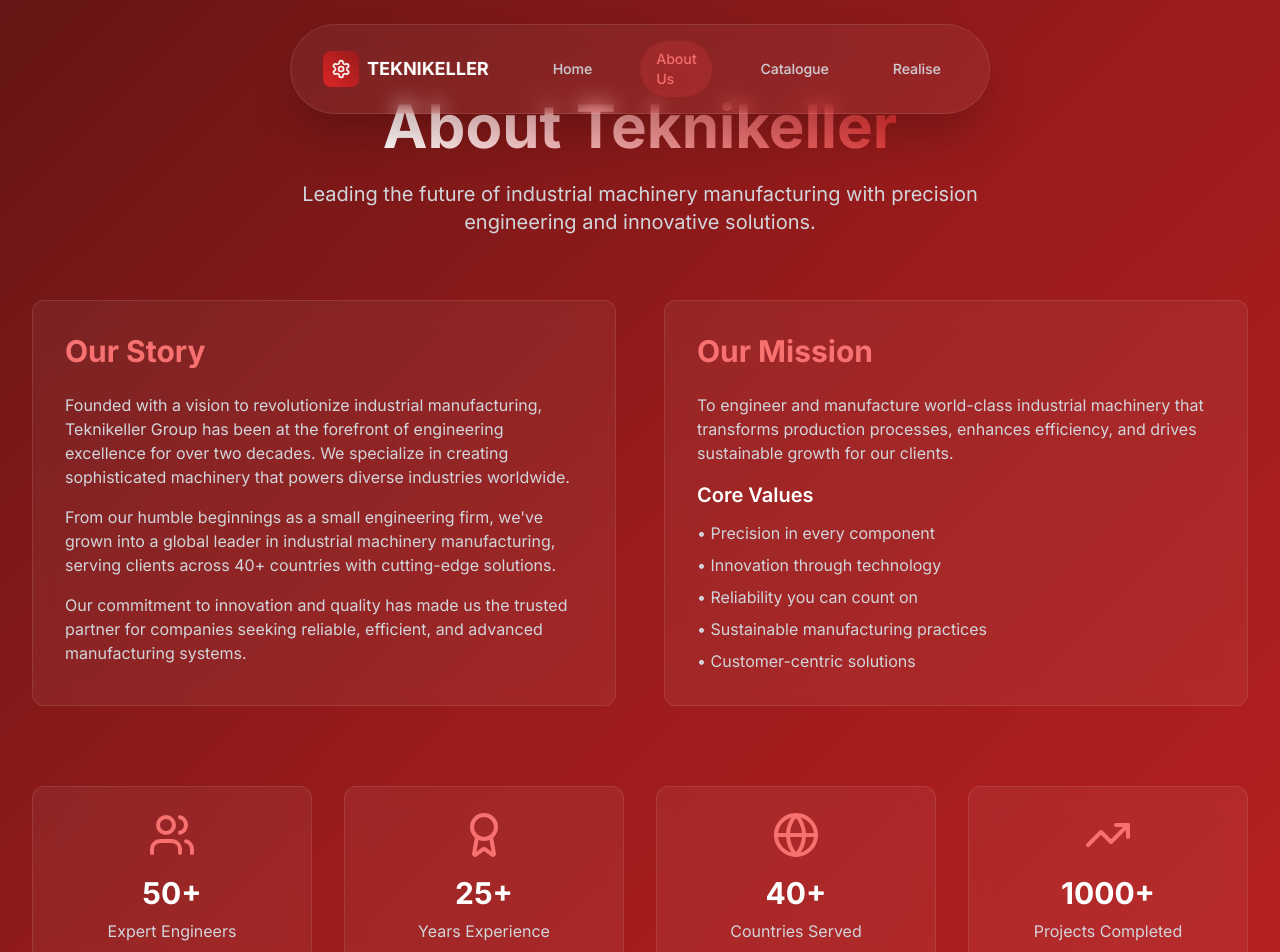
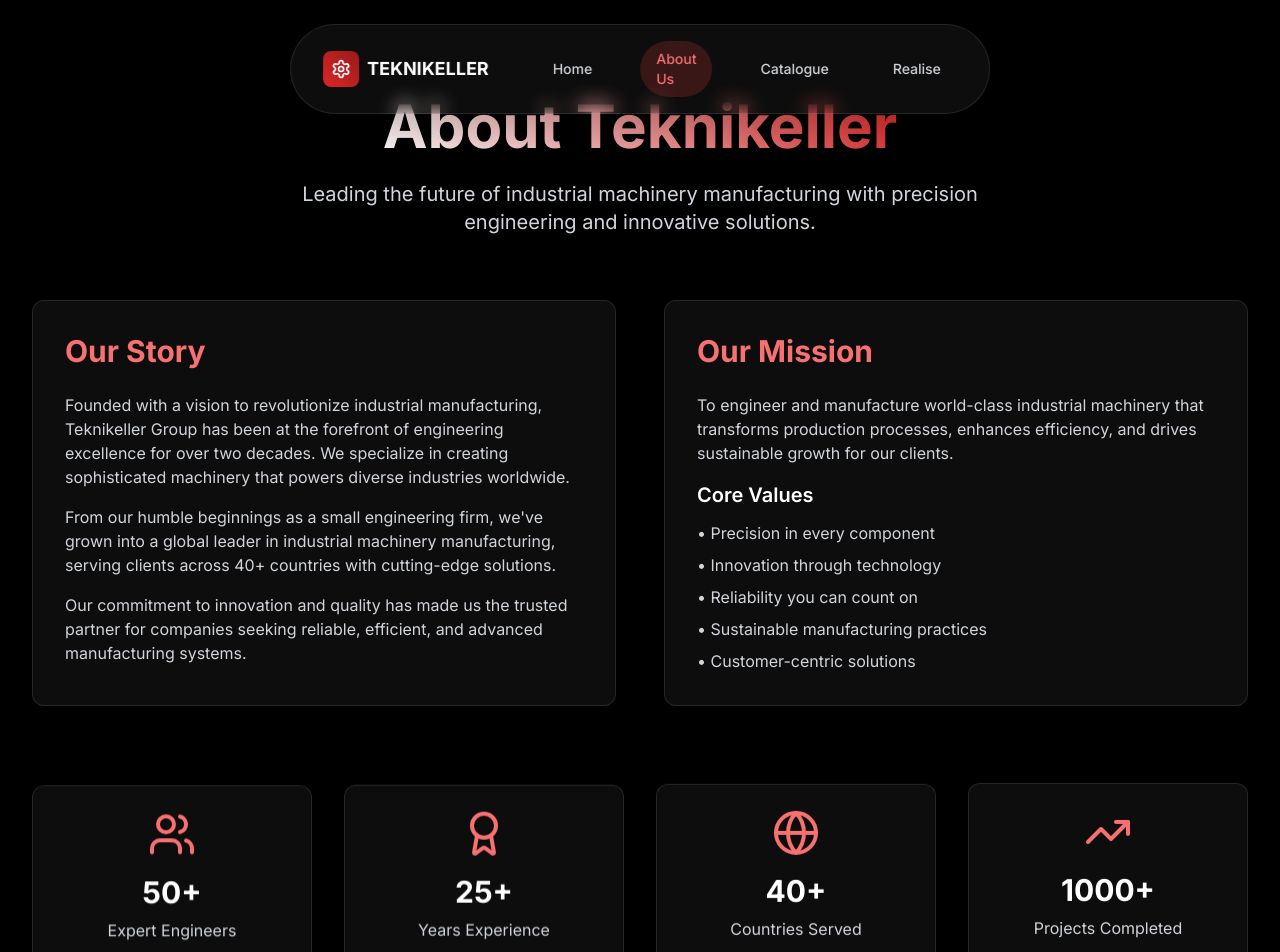
Before and after one commit to Oxz2n/teknikeller-forge-web, a React (Vite) app: page /about in a window 1280 px wide. Shown: the top 952 px of the page. Built offline with nearby package versions, Linux system fonts and the light colour scheme.

Commit message:
Refactor: Add animated gradient blobs and succession animation
- Changed the background to an animated gradient with blob shapes.
- Added succession animation to the website UI.

```diff
--- a/src/index.css
+++ b/src/index.css
@@ -1,3 +1,4 @@
+
 @tailwind base;
 @tailwind components;
 @tailwind utilities;
@@ -69,15 +70,39 @@
   }
 }
 
-@keyframes gradient-shift {
-  0% {
-    background-position: 0% 50%;
+@keyframes blob-move {
+  0%, 100% {
+    transform: translate(0px, 0px) scale(1);
   }
-  50% {
-    background-position: 100% 50%;
+  33% {
+    transform: translate(30px, -50px) scale(1.1);
   }
-  100% {
-    background-position: 0% 50%;
+  66% {
+    transform: translate(-20px, 20px) scale(0.9);
+  }
+}
+
+@keyframes blob-move-2 {
+  0%, 100% {
+    transform: translate(0px, 0px) scale(1);
+  }
+  33% {
+    transform: translate(-30px, 50px) scale(0.8);
+  }
+  66% {
+    transform: translate(50px, -30px) scale(1.2);
+  }
+}
+
+@keyframes blob-move-3 {
+  0%, 100% {
+    transform: translate(0px, 0px) scale(1);
+  }
+  33% {
+    transform: translate(40px, 40px) scale(1.1);
+  }
+  66% {
+    transform: translate(-40px, -40px) scale(0.9);
   }
 }
 
@@ -103,11 +128,58 @@
   }
 }
 
+@keyframes succession-fade {
+  0% {
+    opacity: 0;
+    transform: translateY(20px) scale(0.95);
+  }
+  100% {
+    opacity: 1;
+    transform: translateY(0) scale(1);
+  }
+}
+
+@keyframes float {
+  0%, 100% {
+    transform: translateY(0px);
+  }
+  50% {
+    transform: translateY(-10px);
+  }
+}
+
 @layer utilities {
-  .bg-industrial-gradient {
-    background: linear-gradient(-45deg, #000000, #1a0a0a, #dc2626, #991b1b, #2a0f0f, #000000);
-    background-size: 400% 400%;
-    animation: gradient-shift 8s ease infinite;
+  .bg-blob-gradient {
+    position: relative;
+    background: #000000;
+    overflow: hidden;
+  }
+
+  .bg-blob-gradient::before {
+    content: '';
+    position: absolute;
+    top: -50%;
+    left: -50%;
+    width: 200%;
+    height: 200%;
+    background: radial-gradient(circle at 20% 20%, rgba(220, 38, 38, 0.3) 0%, transparent 50%),
+                radial-gradient(circle at 80% 80%, rgba(153, 27, 27, 0.4) 0%, transparent 50%),
+                radial-gradient(circle at 40% 60%, rgba(220, 38, 38, 0.2) 0%, transparent 50%);
+    animation: blob-move 15s ease-in-out infinite;
+    z-index: -3;
+  }
+
+  .bg-blob-gradient::after {
+    content: '';
+    position: absolute;
+    top: -30%;
+    right: -30%;
+    width: 150%;
+    height: 150%;
+    background: radial-gradient(circle at 60% 40%, rgba(153, 27, 27, 0.4) 0%, transparent 60%),
+                radial-gradient(circle at 30% 70%, rgba(220, 38, 38, 0.25) 0%, transparent 50%);
+    animation: blob-move-2 20s ease-in-out infinite reverse;
+    z-index: -2;
   }
 
   .bg-red-gradient {
@@ -127,6 +199,34 @@
 
   .fade-slide-up {
     animation: fade-slide-up 1s ease-out;
+  }
+
+  .succession-1 {
+    animation: succession-fade 0.8s ease-out 0.1s both;
+  }
+
+  .succession-2 {
+    animation: succession-fade 0.8s ease-out 0.3s both;
+  }
+
+  .succession-3 {
+    animation: succession-fade 0.8s ease-out 0.5s both;
+  }
+
+  .succession-4 {
+    animation: succession-fade 0.8s ease-out 0.7s both;
+  }
+
+  .succession-5 {
+    animation: succession-fade 0.8s ease-out 0.9s both;
+  }
+
+  .succession-6 {
+    animation: succession-fade 0.8s ease-out 1.1s both;
+  }
+
+  .float-animation {
+    animation: float 3s ease-in-out infinite;
   }
 
   .border-gradient {
--- a/src/pages/About.tsx
+++ b/src/pages/About.tsx
@@ -1,3 +1,4 @@
+
 import Navigation from '@/components/Navigation';
 import Footer from '@/components/Footer';
 import { Users, Award, Globe, TrendingUp } from 'lucide-react';
@@ -11,24 +12,24 @@ const About = () => {
   ];
 
   return (
-    <div className="min-h-screen bg-industrial-gradient text-white">
+    <div className="min-h-screen bg-blob-gradient text-white">
       <Navigation />
 
       <div className="pt-24 pb-20">
         <div className="max-w-7xl mx-auto px-4 sm:px-6 lg:px-8">
           {/* Header */}
           <div className="text-center mb-16">
-            <h1 className="text-5xl md:text-6xl font-bold mb-6">
+            <h1 className="text-5xl md:text-6xl font-bold mb-6 succession-1">
               <span className="text-gradient">About Teknikeller</span>
             </h1>
-            <p className="text-xl text-gray-300 max-w-3xl mx-auto">
+            <p className="text-xl text-gray-300 max-w-3xl mx-auto succession-2">
               Leading the future of industrial machinery manufacturing with precision engineering and innovative solutions.
             </p>
           </div>
 
           {/* Company Story */}
           <div className="grid lg:grid-cols-2 gap-12 mb-20">
-            <div className="glass-effect p-8 rounded-xl">
+            <div className="glass-effect p-8 rounded-xl succession-3">
               <h2 className="text-3xl font-bold mb-6 text-red-400">Our Story</h2>
               <p className="text-gray-300 mb-4">
                 Founded with a vision to revolutionize industrial manufacturing, Teknikeller Group has been at the forefront of engineering excellence for over two decades. We specialize in creating sophisticated machinery that powers diverse industries worldwide.
@@ -41,7 +42,7 @@ const About = () => {
               </p>
             </div>
 
-            <div className="glass-effect p-8 rounded-xl">
+            <div className="glass-effect p-8 rounded-xl succession-4">
               <h2 className="text-3xl font-bold mb-6 text-red-400">Our Mission</h2>
               <p className="text-gray-300 mb-4">
                 To engineer and manufacture world-class industrial machinery that transforms production processes, enhances efficiency, and drives sustainable growth for our clients.
@@ -61,7 +62,7 @@ const About = () => {
           <div className="grid md:grid-cols-4 gap-8 mb-20">
             {stats.map((stat, index) => (
               <div key={index} className="text-center">
-                <div className="glass-effect p-6 rounded-xl">
+                <div className={`glass-effect p-6 rounded-xl float-animation succession-${index + 5}`} style={{ animationDelay: `${index * 0.1}s` }}>
                   <stat.icon className="h-12 w-12 text-red-400 mx-auto mb-4" />
                   <div className="text-3xl font-bold text-white mb-2">{stat.value}</div>
                   <div className="text-gray-300">{stat.label}</div>
@@ -72,7 +73,7 @@ const About = () => {
 
           {/* Expertise Areas */}
           <div className="text-center">
-            <h2 className="text-4xl font-bold mb-12">
+            <h2 className="text-4xl font-bold mb-12 succession-6">
               <span className="text-gradient">Our Expertise</span>
             </h2>
             <div className="grid md:grid-cols-2 lg:grid-cols-3 gap-8">
@@ -102,7 +103,7 @@ const About = () => {
                   description: 'Complete production line integration and control systems'
                 }
               ].map((area, index) => (
-                <div key={index} className="glass-effect p-6 rounded-xl">
+                <div key={index} className={`glass-effect p-6 rounded-xl succession-${Math.min(index + 1, 6)}`} style={{ animationDelay: `${1.2 + index * 0.1}s` }}>
                   <h3 className="text-xl font-bold mb-3 text-white">{area.title}</h3>
                   <p className="text-gray-300">{area.description}</p>
                 </div>
--- a/src/pages/Index.tsx
+++ b/src/pages/Index.tsx
@@ -1,3 +1,4 @@
+
 import Navigation from '@/components/Navigation';
 import Footer from '@/components/Footer';
 import { ArrowRight, Cog, Factory, Zap, CheckCircle } from 'lucide-react';
@@ -32,7 +33,7 @@ const Index = () => {
   ];
 
   return (
-    <div className="min-h-screen bg-industrial-gradient text-white">
+    <div className="min-h-screen bg-blob-gradient text-white">
       <Navigation />
 
       {/* Hero Section */}
@@ -72,7 +73,7 @@ const Index = () => {
         <div className="max-w-7xl mx-auto px-4 sm:px-6 lg:px-8">
           <div className="grid md:grid-cols-3 gap-8">
             {features.map((feature, index) => (
-              <div key={index} className="glass-effect p-8 rounded-xl">
+              <div key={index} className={`glass-effect p-8 rounded-xl float-animation succession-${index + 1}`} style={{ animationDelay: `${index * 0.2}s` }}>
                 <feature.icon className="h-12 w-12 text-red-400 mb-4" />
                 <h3 className="text-xl font-bold mb-3">{feature.title}</h3>
                 <p className="text-gray-300">{feature.description}</p>
@@ -85,12 +86,12 @@ const Index = () => {
       {/* Sectors Section */}
       <section className="py-20">
         <div className="max-w-7xl mx-auto px-4 sm:px-6 lg:px-8">
-          <h2 className="text-4xl font-bold text-center mb-12">
+          <h2 className="text-4xl font-bold text-center mb-12 succession-4">
             <span className="text-gradient">Industrial Sectors</span>
           </h2>
           <div className="grid md:grid-cols-2 lg:grid-cols-3 gap-4">
             {sectors.map((sector, index) => (
-              <div key={index} className="glass-effect p-6 rounded-lg flex items-center gap-3">
+              <div key={index} className={`glass-effect p-6 rounded-lg flex items-center gap-3 succession-${Math.min(index + 5, 6)}`} style={{ animationDelay: `${0.8 + index * 0.1}s` }}>
                 <CheckCircle className="h-6 w-6 text-red-400 flex-shrink-0" />
                 <span className="font-medium">{sector}</span>
               </div>
@@ -101,14 +102,14 @@ const Index = () => {
 
       {/* CTA Section */}
       <section className="py-20">
-        <div className="max-w-4xl mx-auto px-4 sm:px-6 lg:px-8 text-center">
+        <div className="max-w-4xl mx-auto px-4 sm:px-6 lg:px-8 text-center succession-6" style={{ animationDelay: '1.5s' }}>
           <h2 className="text-4xl font-bold mb-6">Ready to Engineer Your Future?</h2>
           <p className="text-xl text-gray-300 mb-8">
             Let's discuss your industrial machinery requirements and bring your vision to life.
           </p>
           <Link
             to="/realise"
-            className="btn-transparent px-12 py-4 rounded-lg font-bold text-lg inline-flex items-center gap-3"
+            className="btn-transparent px-12 py-4 rounded-lg font-bold text-lg inline-flex items-center gap-3 float-animation"
           >
             Start Your Project
             <ArrowRight className="h-6 w-6" />
```
Also changed, not shown: src/pages/Catalogue.tsx (+8 -7 lines).
